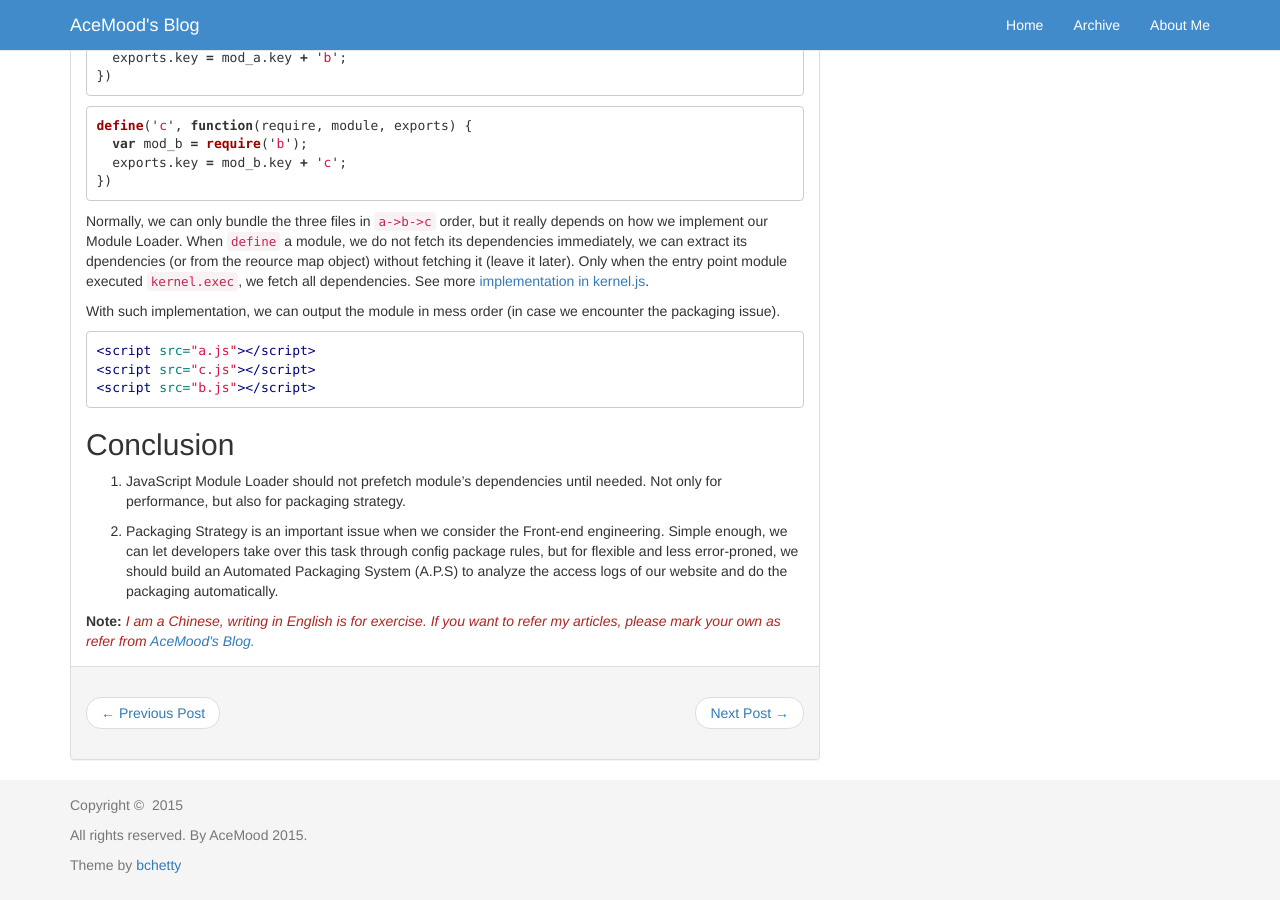
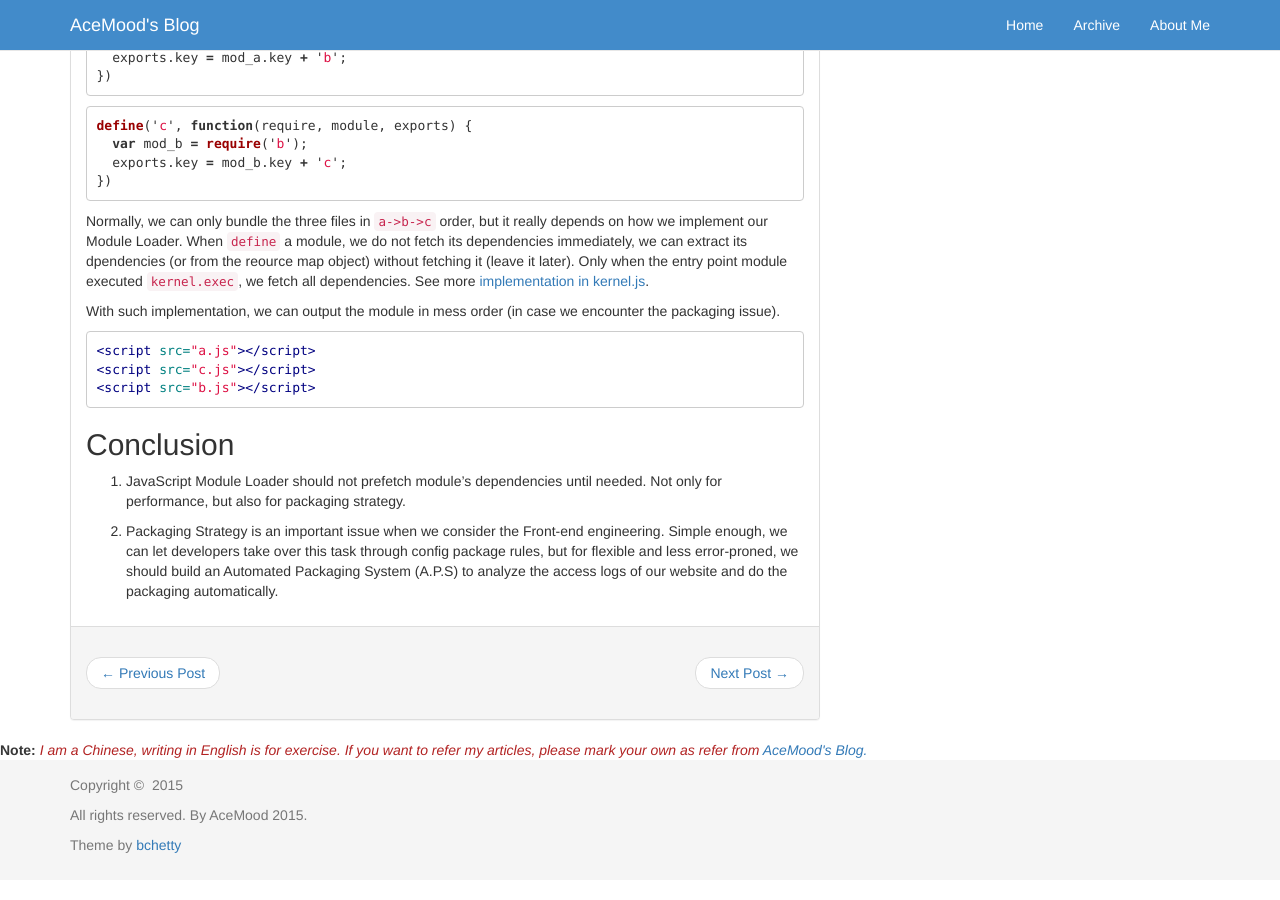
Before and after one commit to AceMood/AceMood.github.io, a Jekyll site: the page built from _posts/2016-05-28-issues-with-packaging.md, in a window 1280 px wide and 900 px high, scrolled down 1969 px. Built offline with Jekyll 4.4.1, drawn with Linux system fonts in a browser that asks for light colours.

Commit message:
add notes

```diff
--- /dev/null
+++ b/_includes/notes.html
@@ -0,0 +1,4 @@
+<div class="note">
+    <span class="note__caption">Note:</span>
+    <em class="note__content--warning"> I am a Chinese, writing in English is for exercise. If you want to refer my articles, please mark your own as refer from <a title="AceMood's Blog" href="{{ page.url }}" target="_blank">AceMood's Blog.</a></em>
+</div>
--- a/_layouts/default.html
+++ b/_layouts/default.html
@@ -10,6 +10,8 @@
     {{ content }}
 </div>
 
+{% include notes.html %}
+
 {% include footer.html %}
 {% include scripts.html %}
 </body>
--- a/_posts/2016-05-28-issues-with-packaging.md
+++ b/_posts/2016-05-28-issues-with-packaging.md
@@ -90,9 +90,3 @@ With such implementation, we can output the module in mess order (in case we enc
 1. JavaScript Module Loader should not prefetch module's dependencies until needed. Not only for performance, but also for packaging strategy.
 
 2. Packaging Strategy is an important issue when we consider the Front-end engineering. Simple enough, we can let developers take over this task through config package rules, but for flexible and less error-proned, we should build an Automated Packaging System (A.P.S) to analyze the access logs of our website and do the packaging automatically.
-
-
-<div class="note">
-<span class="note__caption">Note:</span>
-<em class="note__content--warning"> I am a Chinese, writing in English is for exercise. If you want to refer my articles, please mark your own as refer from <a title="AceMood's Blog" href="{{ page.url }}" target="_blank">AceMood's Blog.</a></em>
-</div>
```
Also changed, not shown: _posts/2016-02-01-event-loop-in-javascript.md (+0 -5 lines), _posts/2016-08-01-what-am-i-talking-about-when-i-say-tti-optimization.md (+0 -6 lines).
